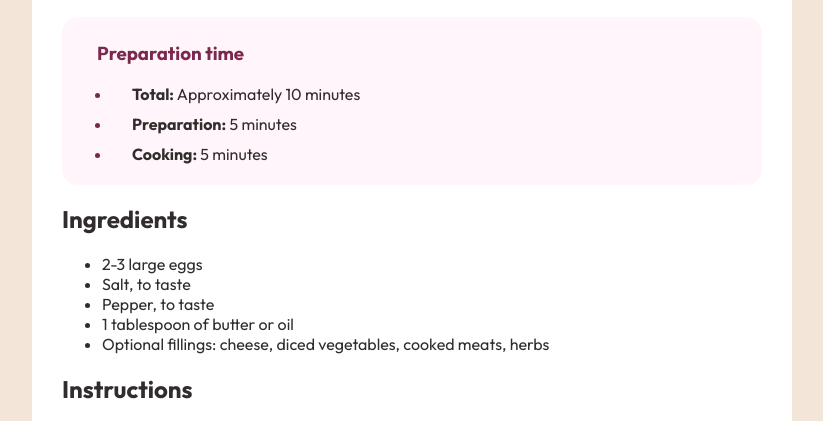
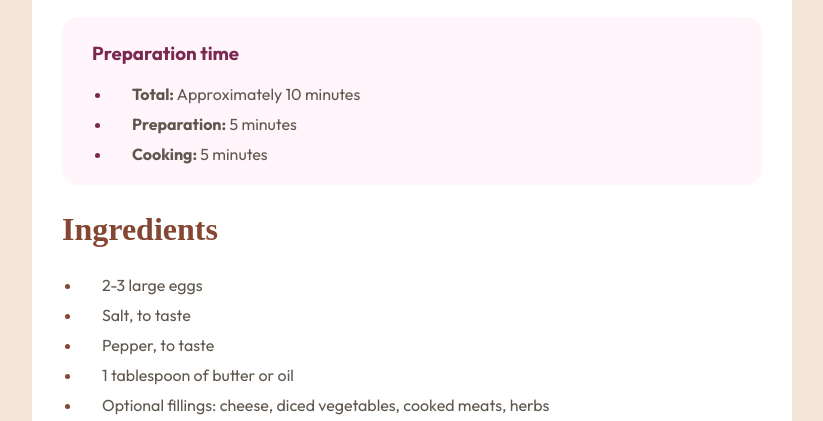
Before and after one commit to rislye/recipe-page-main, a plain HTML site: page index.html in a window 1280 px wide. Shown: the part 492-913 px from the top of the page, without its empty margins (228-1051 px from the left). Drawn offline with Linux system fonts and the light colour scheme.

Commit message:
Ingredients category done

```diff
--- a/style.css
+++ b/style.css
@@ -2,13 +2,14 @@ body {
     background-color: hsl(30, 54%, 90%);
     font-family: 'Outfit', sans-serif;
     box-sizing: border-box;
-    color: hsl(24, 5%, 18%);
+    color: hsl(30, 10%, 34%);
 }
 
 h1 {
     font-family: 'young serif';
     display: inline;
     font-size: 48px;
+    color: hsl(24, 5%, 18%);
 }
 
 .description {
@@ -32,7 +33,7 @@ h1 {
 }
 
 .preparation h3 {
-    padding-left: 25px;
+    padding-left: 20px;
     color: hsl(332, 51%, 32%);
 }
 
@@ -40,9 +41,35 @@ h1 {
     color: hsl(332, 51%, 32%);
 }
 
-.preparation ul {
+ h2 {
+    font-size: 32px;
+    font-family: 'young serif';
+    color: hsl(14, 45%, 36%);
+}
 
+.ingredients {
+    padding-bottom: 20px;
+    margin-top: 10px;
+    margin-bottom: 30px;
+    border-bottom: 1px solid;
+    border-color: hsl(30, 18%, 87%);
 }
+
+.ingredients ul {
+    padding-left: 20px;
+}
+
+.ingredients li {
+    margin-bottom: 10px;
+    padding-left: 20px;
+}
+
+.ingredients li::marker {
+    color: hsl(14, 45%, 36%);
+}
+
+
+
 
 
 .main-div {
```
